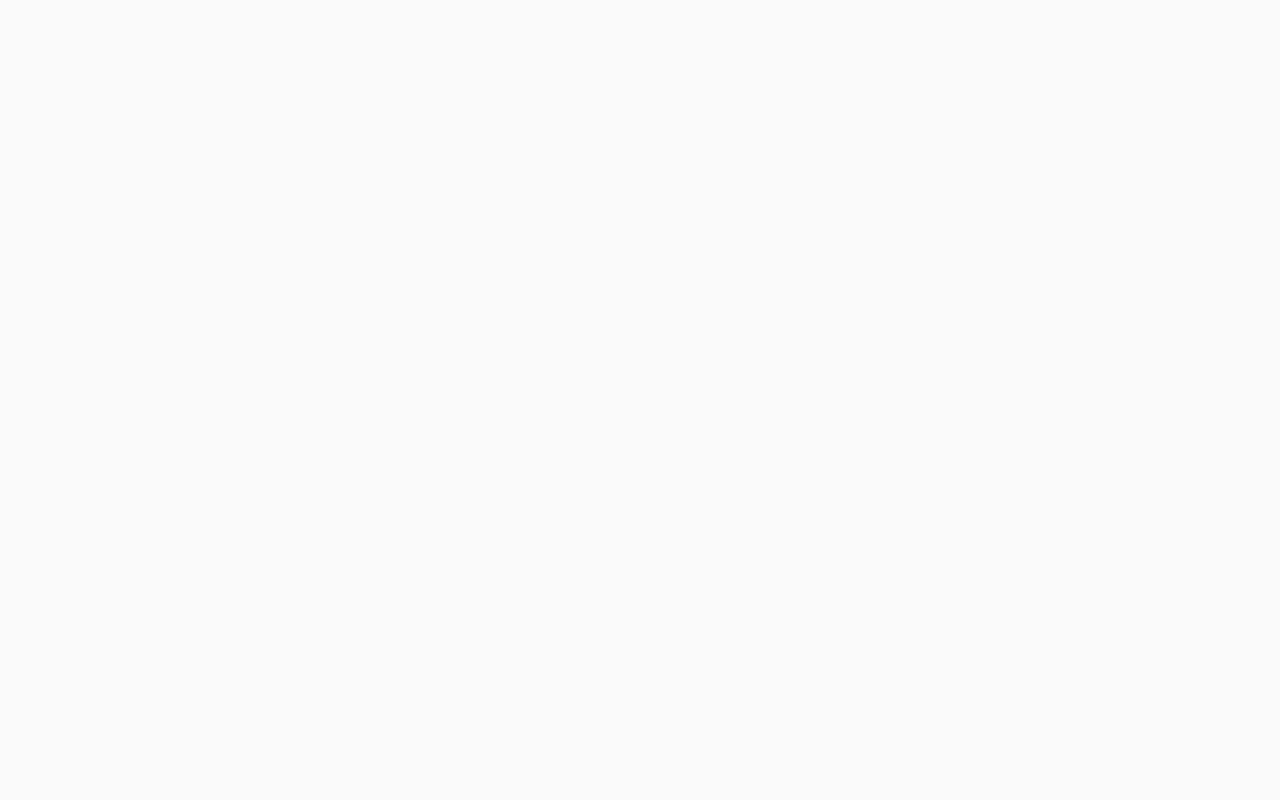
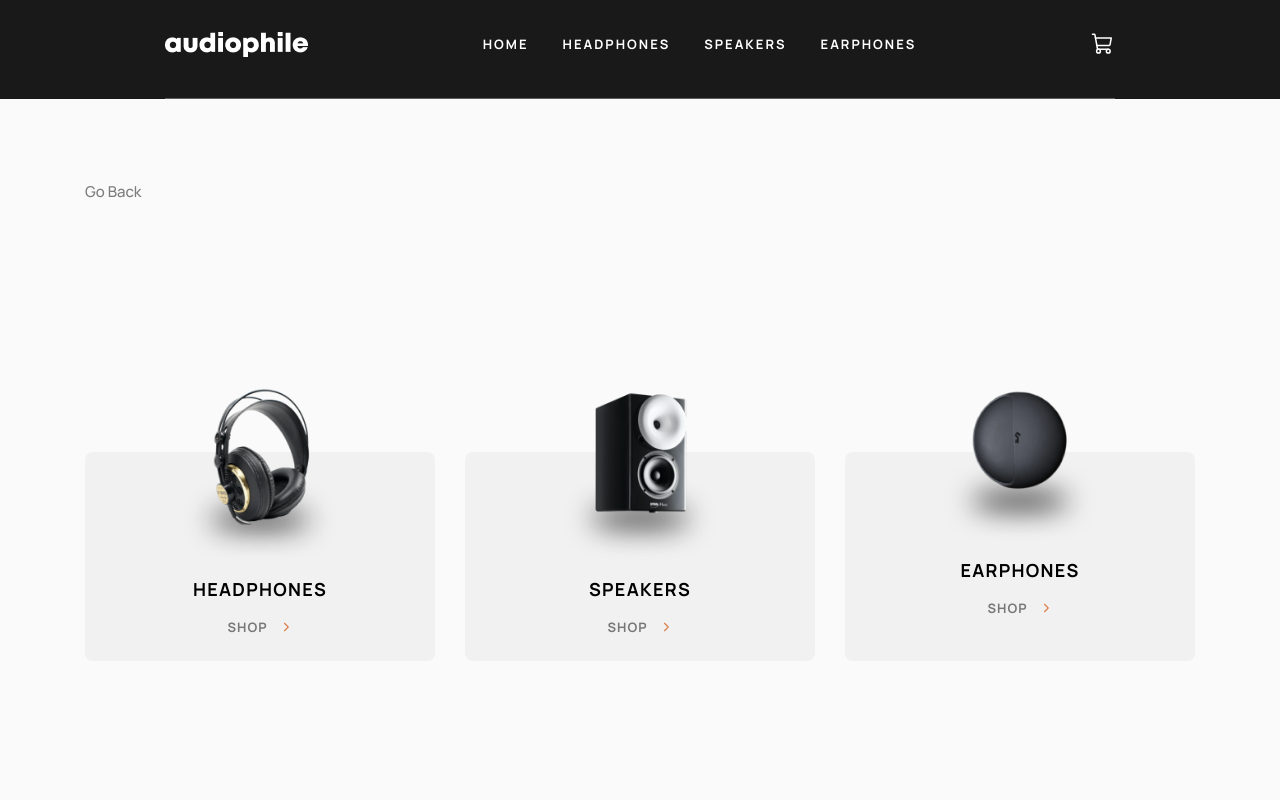
Before and after one commit to Flaviojcf/audiophile_e-commerce, a React (Vite) app: page /products/earphones/yx1-earphones in a window 1280 px wide. Before the commit this address had no page. Shown: the top 800 px of the page. Built offline with nearby package versions, Linux system fonts and the light colour scheme.

Commit message:
feat: add ProductDetails page with GoBack component

```diff
--- a/src/Router.tsx
+++ b/src/Router.tsx
@@ -1,6 +1,7 @@
 import { Routes, Route } from 'react-router-dom'
 import { DefaultLayout } from './layouts/DefaultLayout'
 import { Home } from './pages/Home'
+import { ProductDetails } from './pages/ProductDetails'
 import { Products } from './pages/Products'
 
 export function Router () {
@@ -9,6 +10,7 @@ export function Router () {
       <Route element={<DefaultLayout />}>
         <Route path="/" element={<Home />} />
         <Route path="/products/:category" element={<Products />} />
+        <Route path="/products/:category/:productSlug" element={<ProductDetails />} />
       </Route>
     </Routes>
   )
--- /dev/null
+++ b/src/pages/ProductDetails/index.tsx
@@ -0,0 +1,24 @@
+// import { useState } from 'react'
+import { useNavigate } from 'react-router-dom'
+import { ProductCategoriesNavigator } from '../../components/ProductCategoriesNavigator'
+import { GoBackButton, ProductDetailsContainer, ProductDetailsContent } from './styles'
+
+export function ProductDetails () {
+  const navigate = useNavigate()
+
+  return (
+    <ProductDetailsContainer className='container'>
+      <GoBackButton
+        onClick={() => navigate(-1)}
+      >
+        Go Back
+      </GoBackButton>
+
+      <ProductDetailsContent>
+
+      </ProductDetailsContent>
+
+      <ProductCategoriesNavigator />
+    </ProductDetailsContainer>
+  )
+}
--- /dev/null
+++ b/src/pages/ProductDetails/styles.ts
@@ -0,0 +1,34 @@
+import styled from 'styled-components'
+
+export const ProductDetailsContainer = styled.main`
+  margin-top: 5rem;
+  margin-bottom: 10rem;
+`
+
+export const ProductDetailsContent = styled.div`
+  margin-top: 3.5rem;
+
+  display: flex;
+  flex-direction: column;
+  gap: 10rem;
+`
+
+export const GoBackButton = styled.button`
+  border: none;
+  background-color: transparent;
+  color: ${({ theme }) => theme.colors.black};
+  opacity: 0.5;
+
+  mix-blend-mode: normal;
+
+  font-weight: 500;
+  font-size: 0.9375rem;
+  line-height: 25px;
+
+  transition: opacity 0.5s, text-decoration 0.5s;
+
+  &:hover {
+    opacity: 0.8;
+    text-decoration: underline;
+  }
+`
```
